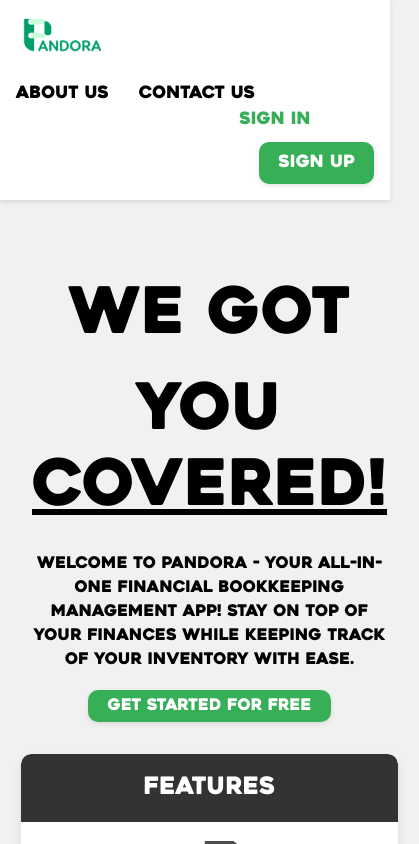
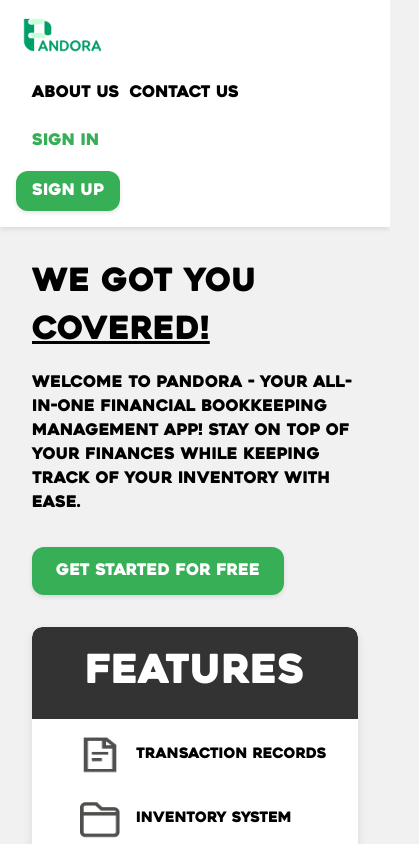
Before and after one commit to MattCania/Pandora, a React (Vite) app in the folder Frontend/: page /landing in a window 390 px wide. Shown: the top 844 px of the page, 419 px wide, since content can reach past the window. Built offline with nearby package versions, Linux system fonts and the light colour scheme.

Commit message:
responsivess

```diff
--- a/Frontend/src/partials/landing/about.jsx
+++ b/Frontend/src/partials/landing/about.jsx
@@ -1,6 +1,6 @@
 import React from 'react';
 import { useState } from "react";
-import styles from "./landing.module.css"
+import styles from "./about.module.css"
 import Logo from '/src/assets/MainLogo.svg';
 import { Link } from "react-router-dom";
 
@@ -25,10 +25,8 @@ function about() {
             </div>
             <div className={styles.lowerSection}>
                 <div className={styles.halfLeft}>
-                    <div className={styles.mainText}>
+                    <div className={styles.paragraph}>
                         <h1>About Us</h1>
-                    </div>
-                    <div className={styles.paragraph}>
                         <h3>At Pandora, we are passionate about helping individuals and businesses achieve financial clarity and confidence through precise, reliable, and tailored bookkeeping solutions. Our mission is to simplify the complexities of financial management, providing you with the tools and support you need to make informed decisions and focus on what truly matters—growing your business and achieving your goals.</h3>
                         <h3>We believe that strong financial foundations are the backbone of success. By partnering with us, you gain more than a bookkeeping service—you gain a trusted ally dedicated to your prosperity. Let us take the burden of financial management off your shoulders so you can focus on what you do best: leading your business to new heights.</h3>
                     </div>
--- /dev/null
+++ b/Frontend/src/partials/landing/about.module.css
@@ -0,0 +1,179 @@
+@font-face {
+    font-family: 'Heavitas';
+    src: url('../../assets/heavitas.ttf') format('woff2');
+    font-display: swap;
+}
+
+.lowerSection {
+    height: 100vh;
+    display: grid;
+    grid-template-columns: 1fr 1fr;
+}
+
+.navigation {
+    background-color: white;
+    display: flex;
+    align-items: center;
+    justify-content: space-between;
+    padding: 1rem;
+    box-shadow: 0 2px 5px rgba(0, 0, 0, 0.1);
+    font-family: 'Heavitas', sans-serif;
+}
+
+.navigation .logo {
+    flex-grow: 0.09;
+}
+
+.navigation .links {
+    display: flex;
+    gap: 20px;
+    flex-grow: 0;
+    font-size: 17px;
+}
+
+.navigation .links a {
+    color: black;
+    text-decoration: none;
+    margin-right: 20px;
+}
+
+.navigation .logging {
+    display: flex;
+    gap: 20px;
+    margin-left: auto;
+    align-items: center;
+}
+
+.navigation .logging a {
+    display: inline-block;
+    font-weight: bold;
+    font-size: 17px;
+}
+
+.navigation .logging a:first-child {
+    text-decoration: none;
+    color: rgba(54, 175, 87, 1);
+}
+
+.navigation .logging a:last-child {
+    margin-left: 20px;
+    color: white;
+    text-decoration: none;
+    border-radius: 10px;
+    background-color: rgba(54, 175, 87, 1);
+    padding: 0.5rem 1.2rem;
+    display: inline-block;
+    text-align: center;
+    box-shadow: 0 2px 5px rgba(0, 0, 0, 0.1);
+    transition: background-color 0.3s ease;
+}
+
+.navigation .logging a:last-child:hover {
+    background-color: rgba(45, 142, 58, 1);
+}
+
+.halfLeft {
+    padding: 2rem;
+    background-color: #232323;
+    color: white;
+    box-shadow: 0 10px 10px rgba(0, 0, 0, 0.1);
+}
+
+.halfLeft h1 {
+    font-size: 45px;
+    margin-bottom: 1rem;
+}
+
+.halfLeft h3 {
+    font-family: sans-serif;
+    font-size: 18px;
+    margin-right: 20px;
+}
+
+.halfRight {
+    display: flex;
+    justify-content: center;
+    align-items: center;
+    background-color: #ccc;
+}
+
+.halfRight img {
+    width: 100%;
+    height: 100%;
+    object-fit: fill;
+}
+
+
+@media (max-width: 768px) {
+    .lowerSection {
+        display: flex;
+        height: auto;
+        overflow-y: scroll;
+    }
+
+    .halfLeft {
+        padding: 1rem;
+
+    }
+
+    .halfLeft h1 {
+        font-size: 35px;
+    }
+
+    .halfLeft h3 {
+        font-size: 16px;
+    }
+
+    .halfRight img {
+        display:none
+    }
+
+    .navigation {
+        flex-direction: column;
+        align-items: flex-start;
+        margin-bottom: auto;
+    }
+
+    .navigation .logo {
+        margin-bottom: 0.5rem;
+    }
+
+    .navigation .links {
+        flex-wrap: wrap;
+        justify-content: center;
+        gap: 10px;
+    }
+
+    .navigation .logging {
+        flex-direction: column;
+        align-items: center;
+        gap: 10px;
+    }
+
+    .navigation .logging a:last-child {
+        width: 100%;
+        text-align: center;
+    }
+}
+
+@media (max-width: 480px) {
+    .halfLeft h1 {
+        font-size: 28px;
+    }
+
+    .halfLeft h3 {
+        font-size: 14px;
+    }
+
+    .navigation .links {
+        font-size: 14px;
+    }
+
+    .halfRight img {
+        display:none
+    }
+
+    .navigation .logging a {
+        font-size: 14px;
+    }
+}
--- a/Frontend/src/partials/landing/landing.module.css
+++ b/Frontend/src/partials/landing/landing.module.css
@@ -5,66 +5,72 @@
 }
 
 .section {
-	height: 100vh;
-	width: 100vw;
+    height: 100vh;
+    width: 100vw;
     font-family: 'Heavitas', sans-serif;
+    display: flex;
+    flex-direction: column;
+    overflow-x: hidden;
 }
 
 .navigation {
     background-color: white;
     display: flex;
     align-items: center;
-    justify-content: space-between;
     padding: 1rem;
     box-shadow: 0 2px 5px rgba(0, 0, 0, 0.1);
 }
 
-.navigation .logo {
+/*.navigation .logo {
     flex-grow: 0.09;
+}*/
+
+.navigation .logo img {
+    max-height: 50px;
 }
 
 .navigation .links {
+    margin-left: 1rem;
     display: flex;
     gap: 20px;
-    flex-grow: 0;
-    font-size: 17px;
+    flex-grow: 1;
+    font-size: 1rem;
 }
 
 .navigation .links a {
     color: black;
     text-decoration: none;
-    margin-right: 20px;
+    font-weight: 500;
+    transition: color 0.3s;
+}
+
+.navigation .links a:hover {
+    color: rgba(54, 175, 87, 1);
 }
 
 .navigation .logging {
     display: flex;
-    gap: 20px;
-    margin-left: auto;
+    gap: 15px;
     align-items: center;
 }
 
 .navigation .logging a {
-    display: inline-block;
     font-weight: bold;
-    font-size: 17px;
+    font-size: 1rem;
+    padding: 0.5rem 1rem;
+    text-decoration: none;
+    border-radius: 12px;
+    transition: background-color 0.3s;
 }
 
 .navigation .logging a:first-child {
-    text-decoration: none;
     color: rgba(54, 175, 87, 1);
 }
 
 .navigation .logging a:last-child {
-    margin-left: 20px;
     color: white;
-    text-decoration: none;
-    border-radius: 10px;
     background-color: rgba(54, 175, 87, 1);
-    padding: 0.5rem 1.2rem;
-    display: inline-block;
-    text-align: center;
     box-shadow: 0 2px 5px rgba(0, 0, 0, 0.1);
-    transition: background-color 0.3s ease;
 }
 
 .navigation .logging a:last-child:hover {
@@ -73,41 +79,40 @@
 
 .heroContent {
     display: grid;
-    grid-template-columns: 50% 50%;
+    grid-template-columns: repeat(auto-fit, minmax(300px, 1fr));
+    gap: 2rem;
     align-items: center;
+    padding: 2rem;
 }
 
-.heroContent .leftContent{
-    color: Black;
-    margin-left: 1em;
+.heroContent .leftContent {
+    color: black;
 }
 
-.heroContent .leftContent h1:first-child {
-    font-size: 64px;
-    margin-bottom: -20px;
+.heroContent .leftContent h1 {
+    font-size: clamp(2rem, 5vw, 4rem);
+    margin: 0;
 }
 
 .heroContent .leftContent h1:last-child {
-    font-size: 64px;
-    margin-bottom: 15px;
-    margin-top: -20px;
+    text-decoration: underline;
 }
 
-.heroContent .leftContent .subheader h2{
-    font-size: 20px;
-    margin-bottom: 1.4em;
+.heroContent .leftContent .subheader h2 {
+    font-size: 1rem;
+    margin: 1rem 0;
 }
 
-
-.heroContent .leftContent .loggingIn a {
-    margin-top: 3em;
+.heroContent .loggingIn a {
+    display: inline-block;
+    margin-top: 1rem;
     color: white;
     text-decoration: none;
-    border-radius: 10px;
+    border-radius: 12px;
     background-color: rgba(54, 175, 87, 1);
-    padding: 0.5rem 1.2rem;
+    padding: 0.75rem 1.5rem;
     box-shadow: 0 2px 5px rgba(0, 0, 0, 0.1);
-    transition: background-color 0.3s ease;
+    transition: background-color 0.3s;
 }
 
 .heroContent .leftContent .loggingIn a:hover {
@@ -128,7 +133,6 @@
     width: 80%;
     max-width: 500px;
     height: 75vh;
-    margin-top: 20px;
     display: flex;
     flex-direction: column;
     overflow: hidden;
@@ -137,96 +141,44 @@
 .featuresCard h2 {
     background-color: #333;
     color: white;
-    padding: 1rem 0;
+    padding: 1rem;
     margin: 0;
-    border-top-left-radius: 10px;
-    border-top-right-radius: 10px;
-    font-size: 24px;
+    border-radius: 10px 10px 0 0;
+    font-size: 2.5rem;
     text-align: center;
-    width: 100%;
-    box-sizing: border-box;
-    position: relative;
 }
 
 .featuresCard ul {
     list-style: none;
-    padding: 0;
+    padding: 1rem;
     margin: 0;
-
 }
 
 .featuresCard li {
     display: flex;
     align-items: center;
-    gap: 2rem;
-    margin: 1rem 0;
+    gap: 1rem;
+    margin-bottom: 1.5rem;
+    margin-left: 2rem;
 }
 
 .featuresCard li img {
-    width: 65px;
-    height: 65px;
-    margin-left: 30px;
+    width: 50px;
+    height: 50px;
 }
 
 .featuresCard li span {
-    font-weight: bold;
     color: #000000;
-    font-size: 25px;
+    font-size: 1.5rem;
     text-transform: uppercase;
 }
 
 
-.lowerSection {
-    height: 100vh;
-    display: grid;
-    grid-template-columns: 1fr 1fr;
-}
-
-.halfLeft {
-    display: flex;
-    flex-direction: column;
-    justify-content: center;
-    padding: 2rem;
-    background-color: #232323;
-    color: white;
-    box-shadow: 0 10px 10px rgba(0, 0, 0, 0.1);
-}
-
-.halfLeft h1 {
-    margin-top: -4rem;
-    font-size: 45px;
-    margin-bottom: 1rem;
-}
-
-.halfLeft h3 {
-    font-family: sans-serif;
-    font-size: 18px;
-    margin-right: 20px;
-}
-
-.halfRight {
-    display: flex;
-    justify-content: center;
-    align-items: center;
-    background-color: #ccc;
-}
-
-.halfRight img {
-    width: 100%;
-    height: 100%;
-    object-fit: fill;
-
-}
-
-/* Make navigation responsive */
 @media (max-width: 768px) {
     .navigation {
         flex-direction: column;
         align-items: flex-start;
-    }
-
-    .navigation .logo {
-        margin-bottom: 1rem;
+        gap: 1rem;
     }
 
     .navigation .links {
@@ -241,86 +193,23 @@
     }
 }
 
-/* Adjust hero content for smaller screens */
+
 @media (max-width: 1024px) {
     .heroContent {
         grid-template-columns: 1fr;
     }
 
-    .heroContent .leftContent {
-        margin: 1em 2em;
-        text-align: center;
-    }
-
-    .heroContent .leftContent h1 {
-        font-size: 48px;
-    }
-
-    .heroContent .leftContent .subheader h2 {
-        font-size: 18px;
-    }
-
-    .heroContent .rightContent {
-        justify-content: center;
-    }
-
     .featuresCard {
-        width: 90%;
+        width: 100%;
         height: auto;
     }
 
     .featuresCard li img {
-        width: 50px;
-        height: 50px;
+        width: 40px;
+        height: 40px;
     }
 
     .featuresCard li span {
-        font-size: 20px;
+        font-size: 0.9rem;
     }
 }
-
-/* Adjust lower section layout for smaller screens */
-@media (max-width: 768px) {
-    .lowerSection {
-        grid-template-columns: 1fr;
-    }
-
-    .halfLeft {
-        padding: 1rem;
-        text-align: center;
-    }
-
-    .halfLeft h1 {
-        font-size: 36px;
-    }
-
-    .halfLeft h3 {
-        font-size: 16px;
-    }
-
-    .halfRight img {
-        object-fit: contain;
-        height: auto;
-    }
-}
-
-/* Additional adjustments for very small screens */
-@media (max-width: 480px) {
-    .heroContent .leftContent h1 {
-        font-size: 36px;
-    }
-
-    .heroContent .leftContent .subheader h2 {
-        font-size: 16px;
-    }
-
-    .featuresCard li {
-        flex-direction: column;
-        align-items: center;
-        gap: 1rem;
-    }
-
-    .featuresCard li span {
-        text-align: center;
-    }
-}
--- a/Frontend/src/partials/premium/premium.module.css
+++ b/Frontend/src/partials/premium/premium.module.css
@@ -60,10 +60,10 @@
     box-sizing: border-box;
     position: relative;
 }
-
+/*
 .Premium h2, .Premium h3, .Premium ul {
 
-}
+}*/
 
 .button {
     width: 350px;
```
Also changed, not shown: Frontend/src/partials/register/register.module.css (+49 -1 lines).
